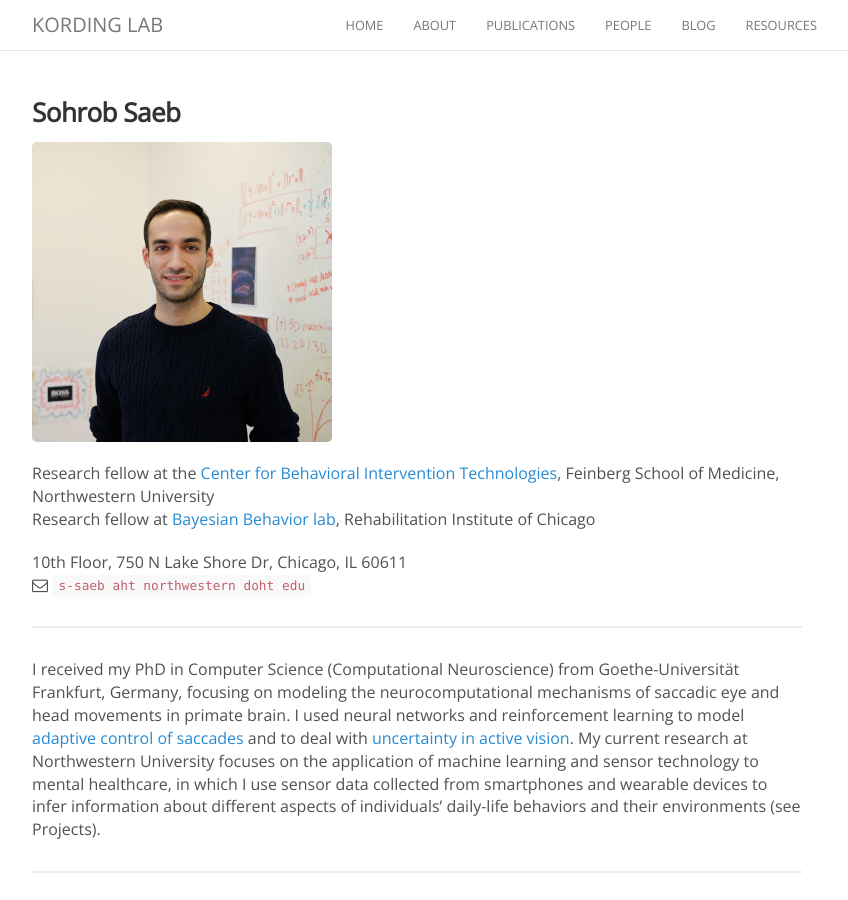
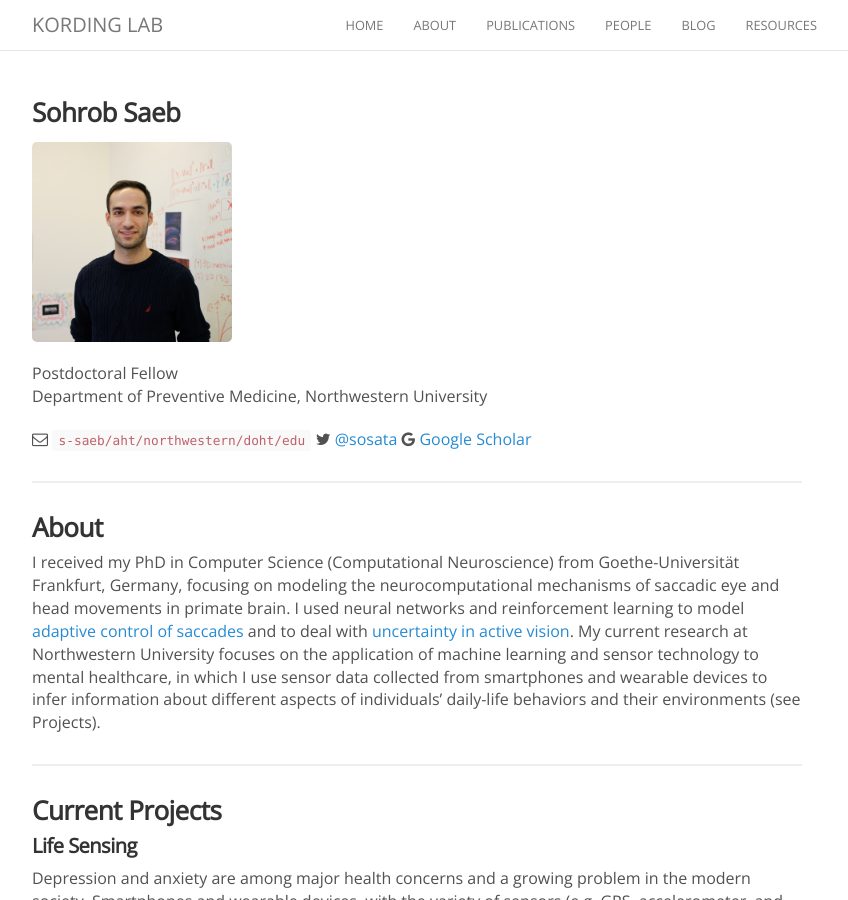
Before and after one commit to KordingLab/KordingLab.github.io, a Jekyll site: the page built from _people/sohrob_saeb.md, in a window 1280 px wide and 900 px high. Shown: the whole window, without its empty margins (223-1071 px from the left). Built offline with Jekyll 4.4.1, drawn with Linux system fonts in a browser that asks for light colours; nearby versions of some CDN libraries; comment, search, counter and statistics services are not loaded.

Commit message:
update contact

```diff
--- a/_people/sohrob_saeb.md
+++ b/_people/sohrob_saeb.md
@@ -6,15 +6,18 @@ twitter:
 joined: 2014
 ---
 
-<img width="300" src="{{site.baseurl}}/images/people/{{page.avatar}}" data-action="zoom">
+<img width="200" src="{{site.baseurl}}/images/people/{{page.avatar}}" data-action="zoom">
 
-Research fellow at the [Center for Behavioral Intervention Technologies](http://www.cbits.northwestern.edu/), Feinberg School of Medicine, Northwestern University<br>
-Research fellow at [Bayesian Behavior lab](http://klab.smpp.northwestern.edu/wiki/index.php5/Welcome), Rehabilitation Institute of Chicago
+Postdoctoral Fellow<br>
+Department of Preventive Medicine, Northwestern University<br>
 
-10th Floor, 750 N Lake Shore Dr, Chicago, IL 60611<br>
-<i class="fa fa-envelope-o"></i>  `s-saeb aht northwestern doht edu`
+<i class="fa fa-envelope-o"></i>  `s-saeb/aht/northwestern/doht/edu`
+<i class="fa fa-twitter"></i> [@sosata](https://twitter.com/sosata)
+<i class="fa fa-google"></i> [Google Scholar](https://scholar.google.com/citations?user=9jqURCEAAAAJ&hl=en)<br>
 
 ---
+
+### About
 
 I received my PhD in Computer Science (Computational Neuroscience) from Goethe-Universität Frankfurt, Germany, focusing on modeling the neurocomputational mechanisms of saccadic eye and head movements in primate brain. I used neural networks and reinforcement learning to model [adaptive control of saccades](http://journals.plos.org/ploscompbiol/article?id=10.1371/journal.pcbi.1002253) and to deal with [uncertainty in active vision](http://www.sciencedirect.com/science/article/pii/S0893608009001245?np=y). My current research at Northwestern University focuses on the application of machine learning and sensor technology to mental healthcare, in which I use sensor data collected from smartphones and wearable devices to infer information about different aspects of individuals' daily-life behaviors and their environments (see Projects).
 
```
